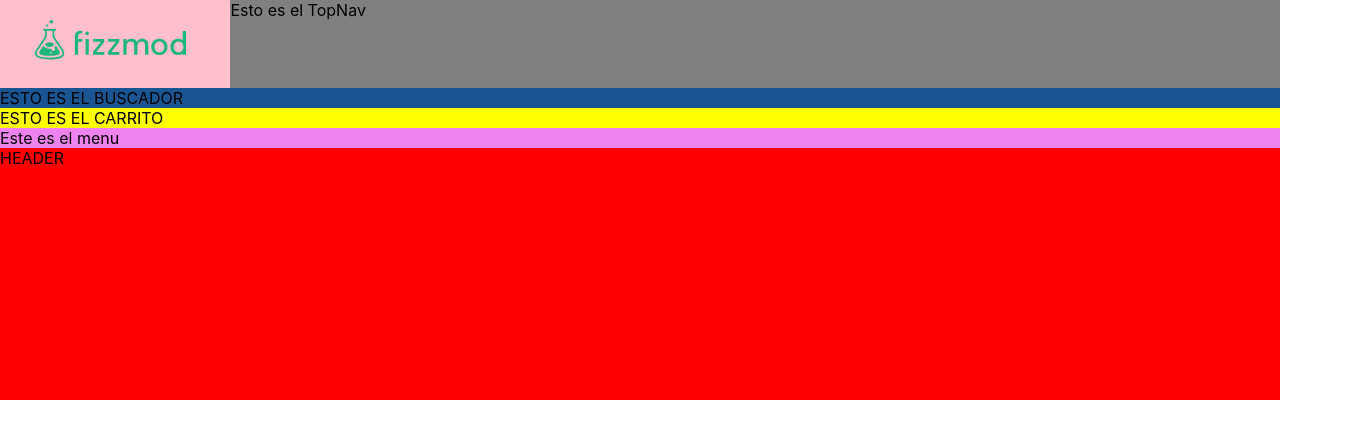
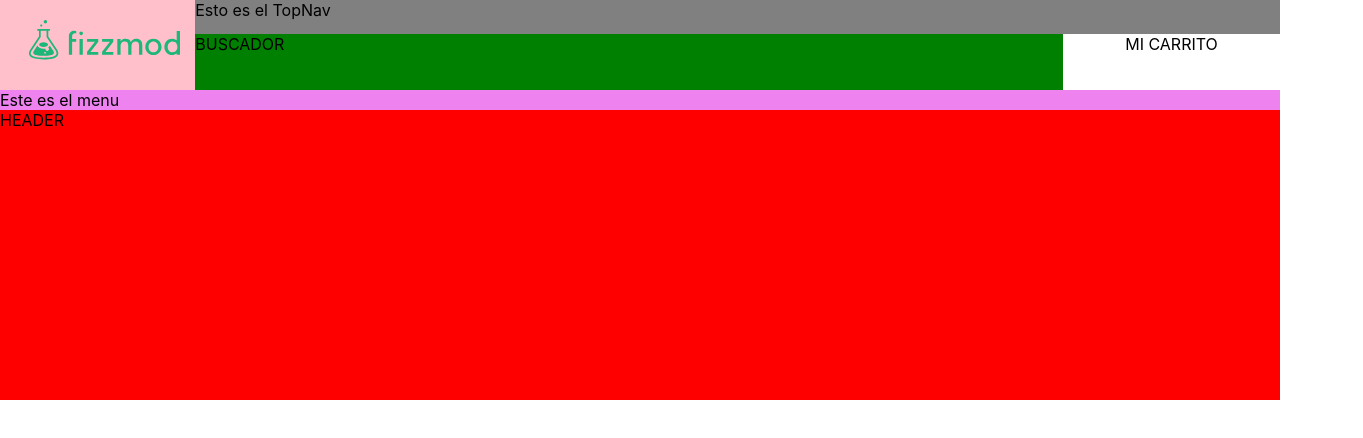
Before and after one commit to AndreaGimenez/Store, a React (Create React App) app: page / in a window 1280 px wide. Shown: the top 438 px of the page, 1363 px wide, since content can reach past the window. Built offline with nearby package versions, Linux system fonts and the light colour scheme.

Commit message:
avance header

```diff
--- a/src/App.css
+++ b/src/App.css
@@ -17,14 +17,14 @@
 .topnav{
     background: grey;
     box-sizing: border-box;
-    height:100%;
-    width: 82%;
+    height:38%;
+    width: 100%;
     float: right;
     /* border: 1px solid #D1D3D4; */
 }
 
 .body {
-    background: green;
+    /* background: green; */
 }
 
 .banner-slider{
@@ -44,14 +44,26 @@
   position: relative;
 }
 
+.superior-derecho{
+  width: 100%;
+  /* background: green; */
+}
 .imagen-logo{
   position:absolute;
   top:22.5%;
   left:15%;
 }
 
+.busquedas{
+  display: flex;
+  width: 100%;
+  height: 62%;
+}
 .buscador{
-  background: #185592;
+  width: 80%;
+
+  background: green;
+  display: flex;
 }
 
 .carrito{
@@ -69,7 +81,20 @@
 
 .header-superior{
   width:100%;
-  height: 22%;
-  background: black;
+  height: 22.5%;
+  /* background: black; */
   display:flex;
 }
+
+.superior-derecho{
+  width: 100%;
+  display:block;
+  /* background: green; */
+}
+.carrito{
+  height: 100%;
+  width: 20%;
+  background: white;
+  float: right;
+  text-align: center;
+}
--- a/src/partes/buscador.js
+++ b/src/partes/buscador.js
@@ -3,7 +3,7 @@ import React, {Component} from 'react'
 export class Buscador extends Component{
     render(){
         return(
-            <div className="buscador">ESTO ES EL BUSCADOR</div>
+            <div className="buscador">{this.props.title}</div>
         )
     }
 }
--- a/src/partes/carrito.js
+++ b/src/partes/carrito.js
@@ -1,9 +1,9 @@
-import React, {Component} from 'react'
+import React from 'react'
+import imagen from '../imagenes/front-test-font-icon/fonts/front-test-font-icon.svg'
 
-export class Carrito extends Component{
-  render(){
-    return(
-      <div className="carrito">ESTO ES EL CARRITO</div>
-    )
-  }
+export const Carrito = (props) => {
+  return(<div className="carrito">
+    <span>{props.title}</span>
+    <img src={imagen}/>
+  </div>)
 }
--- a/src/partes/header.js
+++ b/src/partes/header.js
@@ -2,8 +2,8 @@ import React , {Component} from "react"
 import {Logo} from "./logo.js"
 import {TopNav} from "./TopNav.js"
 import {Buscador} from "./buscador.js"
+import {Menu} from "./menu.js"
 import {Carrito} from "./carrito.js"
-import {Menu} from "./menu.js"
 export class Header extends Component{
     render(){
 /* Logo
@@ -15,10 +15,15 @@ Menú/Navegador */
             <div className="header">
                 <div className="header-superior">
                   <Logo />
-                  <TopNav />
+                  <div className="superior-derecho">
+                    <TopNav />
+                    <div className="busquedas">
+                      <Buscador title="BUSCADOR"/>
+                      <Carrito title="MI CARRITO"/>
+                    </div>
+                  </div>
+
                 </div>
-                <Buscador />
-                <Carrito />
                 <Menu />
                 <header>{this.props.titulo}</header>
             </div>
```
Also changed, not shown: src/imagenes/front-test-font-icon/fonts/front-test-font-icon.svg.
